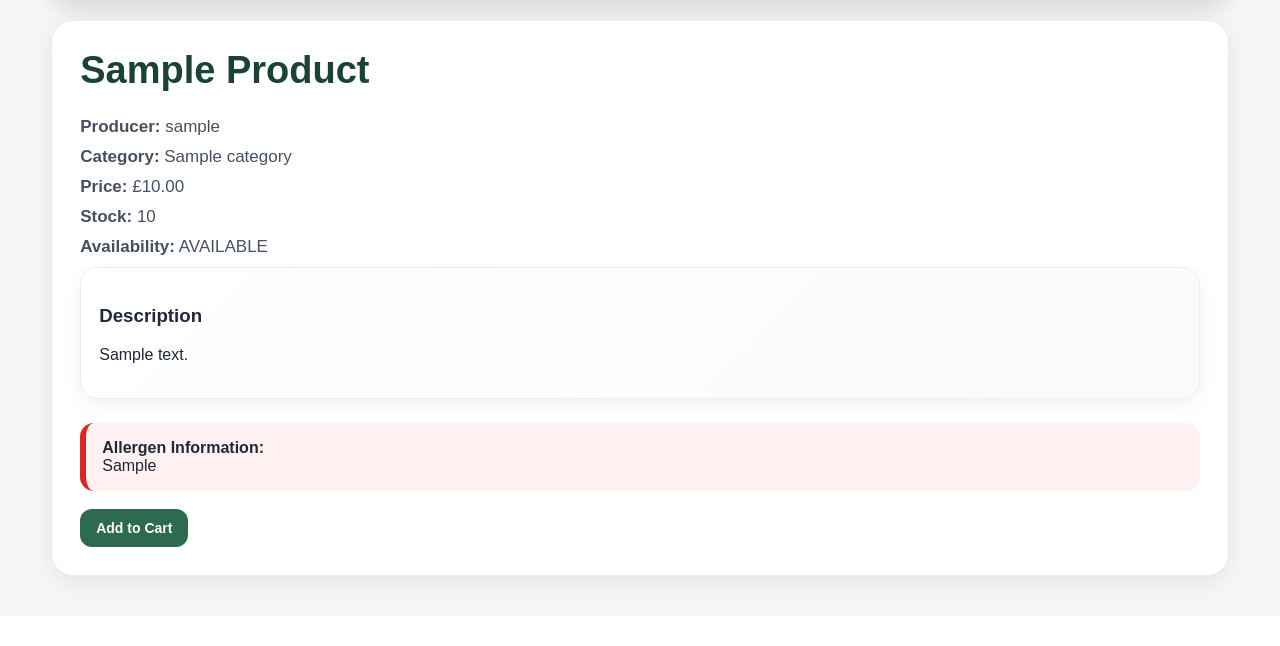
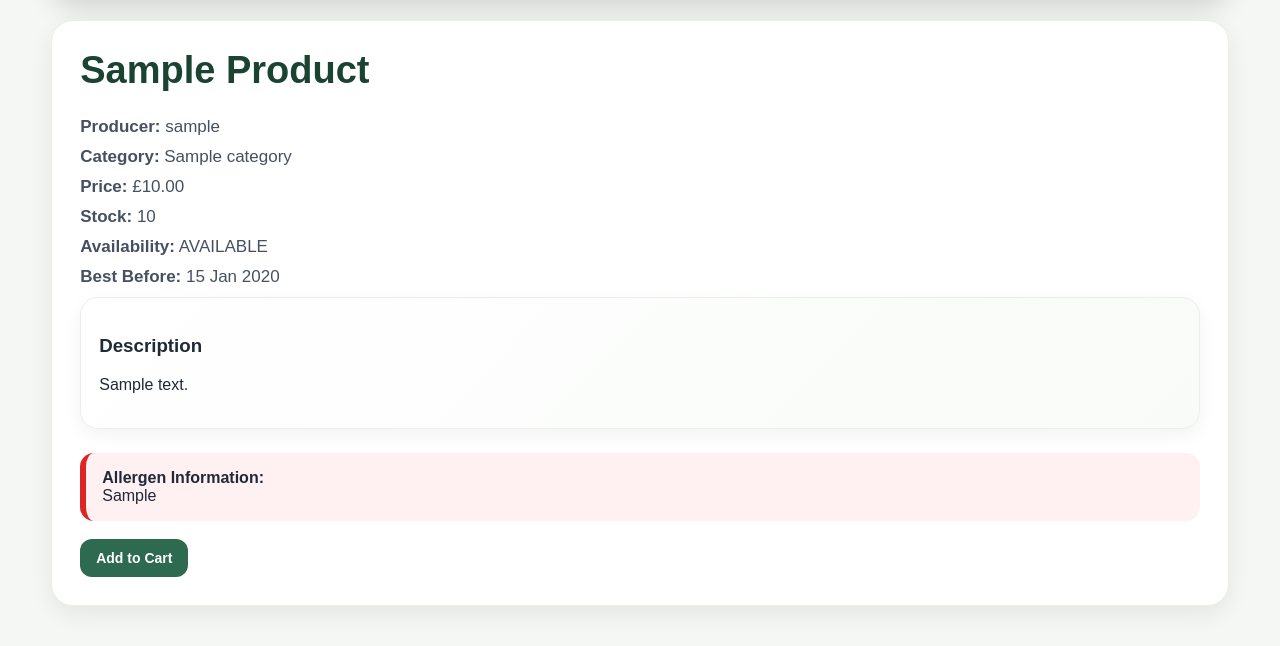
Before and after one commit to PATS0N8/bristol-marketplace1, a Django app: page /product/1/ in a window 1280 px wide. Shown: the part 416-1062 px from the top of the page. Before the commit the page ends 1019 px from the top, so only its background shows below. Run offline with Django 4.2, Linux system fonts and the light colour scheme; tables that the repository leaves empty hold one stand-in row (values such as "Sample post").

Commit message:
Added Harvest and Best before functionality

```diff
--- a/products/models.py
+++ b/products/models.py
@@ -37,6 +37,8 @@ class Product(models.Model):
         default=Availability.AVAILABLE
     )
     allergens = models.CharField(max_length=400, help_text="e.g., milk, eggs, nuts")
+    harvest_dates = models.DateField(null=True, blank=True)
+    best_before_date = models.DateField(null=True, blank=True)
 
     created_at = models.DateTimeField(auto_now_add=True)
 
--- a/products/templates/products/product_detail.html
+++ b/products/templates/products/product_detail.html
@@ -14,6 +14,12 @@
     <p class="detail-row"><strong>Price:</strong> £{{ product.price_gbp }}</p>
     <p class="detail-row"><strong>Stock:</strong> {{ product.stock_qty }}</p>
     <p class="detail-row"><strong>Availability:</strong> {{ product.availability }}</p>
+    {% if product.harvest_date %}
+        <p class="detail-row"><strong>Harvest Date:</strong> {{ product.harvest_date }}</p>
+    {% endif %}
+    {% if product.best_before_date %}
+        <p class="detail-row"><strong>Best Before:</strong> {{ product.best_before_date }}</p>
+    {% endif %}
 
     <div class="info-panel">
         <h3>Description</h3>
--- a/products/views.py
+++ b/products/views.py
@@ -354,6 +354,8 @@ def producer_add_product(request):
                 stock_qty=int(request.POST.get("stock_qty")),
                 availability=request.POST.get("availability", "IN_STOCK"),
                 allergens=request.POST.get("allergens", "").strip(),
+                harvest_date=request.POST.get("harvest_date") or None,
+                best_before_date=request.POST.get("best_before_date") or None
             )
             return redirect("/")
         except Exception as e:
```
Also changed, not shown: products/templates/products/producer_add_product.html (+9 -0 lines), products/migrations/0002_product_best_before_date_product_harvest_dates.py (added).
